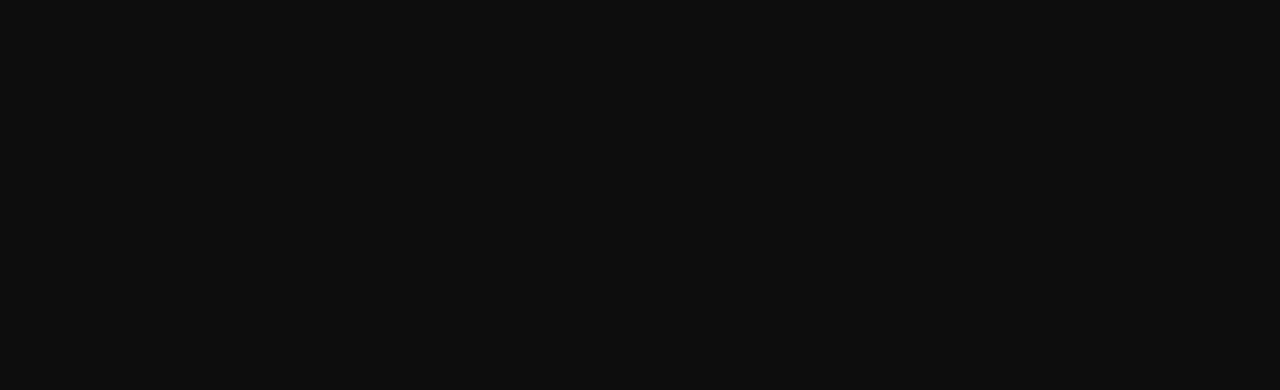
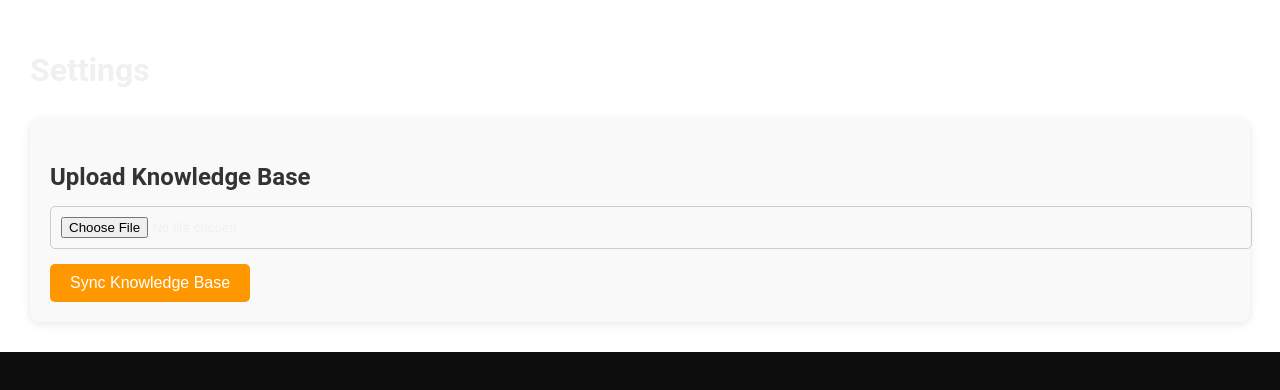
Before and after one commit to alghotmya/contactai8, a React (Create React App) app: page /settings in a window 1280 px wide. Before the commit this address had no page. Shown: the top 390 px of the page. Built offline with nearby package versions, Linux system fonts and the light colour scheme.

Commit message:
Sept 14 1st push

```diff
--- a/src/App.js
+++ b/src/App.js
@@ -1,18 +1,21 @@
+// File: src/App.js
 import React from 'react';
 import { BrowserRouter as Router, Route, Routes } from 'react-router-dom';
 import LandingPage from './components/LandingPage';
 import Dashboard from './components/Dashboard';
+import Settings from './components/Settings';  // Import the new Settings component
 import AuthHandler from './components/AuthHandler';
-import SignOut from './components/SignOut'; // Import the SignOut component
+import SignOut from './components/SignOut';
 
 function App() {
   return (
     <Router>
       <Routes>
         <Route exact path="/" element={<LandingPage />} />
-        <Route path="/dashboard" element={<AuthHandler />} />  {/* Use AuthHandler to process the token */}
-        <Route path="/main" element={<Dashboard />} /> {/* Redirect to the actual dashboard */}
-        <Route path="/signout" element={<SignOut />} /> {/* Route to handle signout */}
+        <Route path="/dashboard" element={<AuthHandler />} />
+        <Route path="/main" element={<Dashboard />} />
+        <Route path="/settings" element={<Settings />} />  {/* Add the Settings route */}
+        <Route path="/signout" element={<SignOut />} />
       </Routes>
     </Router>
   );
--- /dev/null
+++ b/src/components/Settings.js
@@ -0,0 +1,46 @@
+// File: src/components/Settings.js
+import React, { useState } from 'react';
+import axios from 'axios';
+import '../styles/Settings.css';
+
+function Settings() {
+  const [knowledgeBaseFile, setKnowledgeBaseFile] = useState(null);
+  const [syncMessage, setSyncMessage] = useState('');
+  const agentId = 'E4UXSHY5Y7'; // Use your specific agent ID
+  const knowledgeBaseId = 'SY0DQHPVRD'; // Use your knowledge base ID
+
+  const handleKnowledgeBaseSync = async () => {
+    const token = localStorage.getItem('id_token');
+    const formData = new FormData();
+    formData.append('file', knowledgeBaseFile);
+    formData.append('agentId', agentId);
+    formData.append('knowledgeBaseId', knowledgeBaseId);
+
+    try {
+      const response = await axios.post('https://dqjq6f5kaa.execute-api.ca-central-1.amazonaws.com/prod/knowledge-base/upload', formData, {
+        headers: {
+          Authorization: `Bearer ${token}`,
+          'Content-Type': 'multipart/form-data',
+        }
+      });
+      setSyncMessage('Knowledge Base Synced Successfully');
+    } catch (error) {
+      setSyncMessage('Error syncing Knowledge Base');
+      console.error('Error syncing knowledge base:', error);
+    }
+  };
+
+  return (
+    <div className="settings-page">
+      <h1>Settings</h1>
+      <div className="knowledge-base-sync">
+        <h3>Upload Knowledge Base</h3>
+        <input type="file" onChange={(e) => setKnowledgeBaseFile(e.target.files[0])} />
+        <button onClick={handleKnowledgeBaseSync} className="button-primary">Sync Knowledge Base</button>
+        {syncMessage && <p>{syncMessage}</p>}
+      </div>
+    </div>
+  );
+}
+
+export default Settings;
--- /dev/null
+++ b/src/components/TestBedrockAgent.js
@@ -0,0 +1,50 @@
+// File: src/components/TestBedrockAgent.js
+import React, { useState } from 'react';
+import axios from 'axios';
+import '../styles/TestBedrockAgent.css';
+
+function TestBedrockAgent() {
+  const [userInput, setUserInput] = useState('');
+  const [responseMessage, setResponseMessage] = useState('');
+
+  const handleTestAgent = async () => {
+    const token = localStorage.getItem('id_token'); // Assuming you store the id_token in localStorage after login
+    try {
+      const response = await axios.post(
+        'https://dqjq6f5kaa.execute-api.ca-central-1.amazonaws.com/prod/knowledge-base/invoke', // Update the endpoint
+        {
+          input: userInput, // Pass the user input
+        },
+        {
+          headers: {
+            Authorization: `Bearer ${token}`, // Attach token if needed
+          },
+        }
+      );
+
+      setResponseMessage(response.data.message); // Set the response message
+    } catch (error) {
+      console.error('Error invoking Bedrock agent:', error);
+      setResponseMessage('Error invoking Bedrock agent');
+    }
+  };
+
+  return (
+    <div className="test-bedrock-agent">
+      <h3>Test Bedrock Agent</h3>
+      <input
+        type="text"
+        placeholder="Enter your input"
+        value={userInput}
+        onChange={(e) => setUserInput(e.target.value)}
+        className="agent-input"
+      />
+      <button className="button-primary" onClick={handleTestAgent}>
+        Invoke Agent
+      </button>
+      {responseMessage && <p className="response-message">{responseMessage}</p>}
+    </div>
+  );
+}
+
+export default TestBedrockAgent;
--- /dev/null
+++ b/src/styles/Settings.css
@@ -0,0 +1,44 @@
+/* File: src/styles/Settings.css */
+
+.settings-page {
+    padding: 30px;
+    background-color: #fff;
+    box-shadow: 0 0 10px rgba(0, 0, 0, 0.1);
+  }
+
+  .knowledge-base-sync {
+    margin-top: 30px;
+    padding: 20px;
+    background-color: #f9f9f9;
+    border-radius: 10px;
+    box-shadow: 0 2px 10px rgba(0, 0, 0, 0.1);
+  }
+
+  .knowledge-base-sync h3 {
+    font-size: 1.5rem;
+    color: #333;
+    margin-bottom: 15px;
+  }
+
+  .knowledge-base-sync input {
+    width: 100%;
+    padding: 10px;
+    margin-bottom: 15px;
+    border: 1px solid #ccc;
+    border-radius: 5px;
+  }
+
+  .button-primary {
+    background-color: #ff9800;
+    color: #fff;
+    border: none;
+    padding: 10px 20px;
+    font-size: 1rem;
+    cursor: pointer;
+    border-radius: 5px;
+    transition: background-color 0.3s ease;
+  }
+
+  .button-primary:hover {
+    background-color: #e68900;
+  }
--- /dev/null
+++ b/src/styles/TestBedrockAgent.css
@@ -0,0 +1,45 @@
+/* File: src/styles/TestBedrockAgent.css */
+
+.test-bedrock-agent {
+    width: 300px;
+    padding: 20px;
+    background-color: #f9f9f9;
+    border-radius: 10px;
+    box-shadow: 0 2px 10px rgba(0, 0, 0, 0.1);
+    margin-top: 30px;
+  }
+
+  .test-bedrock-agent h3 {
+    font-size: 1.5rem;
+    color: #333;
+    margin-bottom: 15px;
+  }
+
+  .test-bedrock-agent .agent-input {
+    width: 100%;
+    padding: 10px;
+    margin-bottom: 15px;
+    border: 1px solid #ccc;
+    border-radius: 5px;
+  }
+
+  .button-primary {
+    background-color: #ff9800;
+    color: #fff;
+    border: none;
+    padding: 10px 20px;
+    font-size: 1rem;
+    cursor: pointer;
+    border-radius: 5px;
+    transition: background-color 0.3s ease;
+  }
+
+  .button-primary:hover {
+    background-color: #e68900;
+  }
+
+  .response-message {
+    margin-top: 15px;
+    font-size: 1rem;
+    color: #333;
+  }
```
Also changed, not shown: src/components/Dashboard.js (+17 -109 lines).
